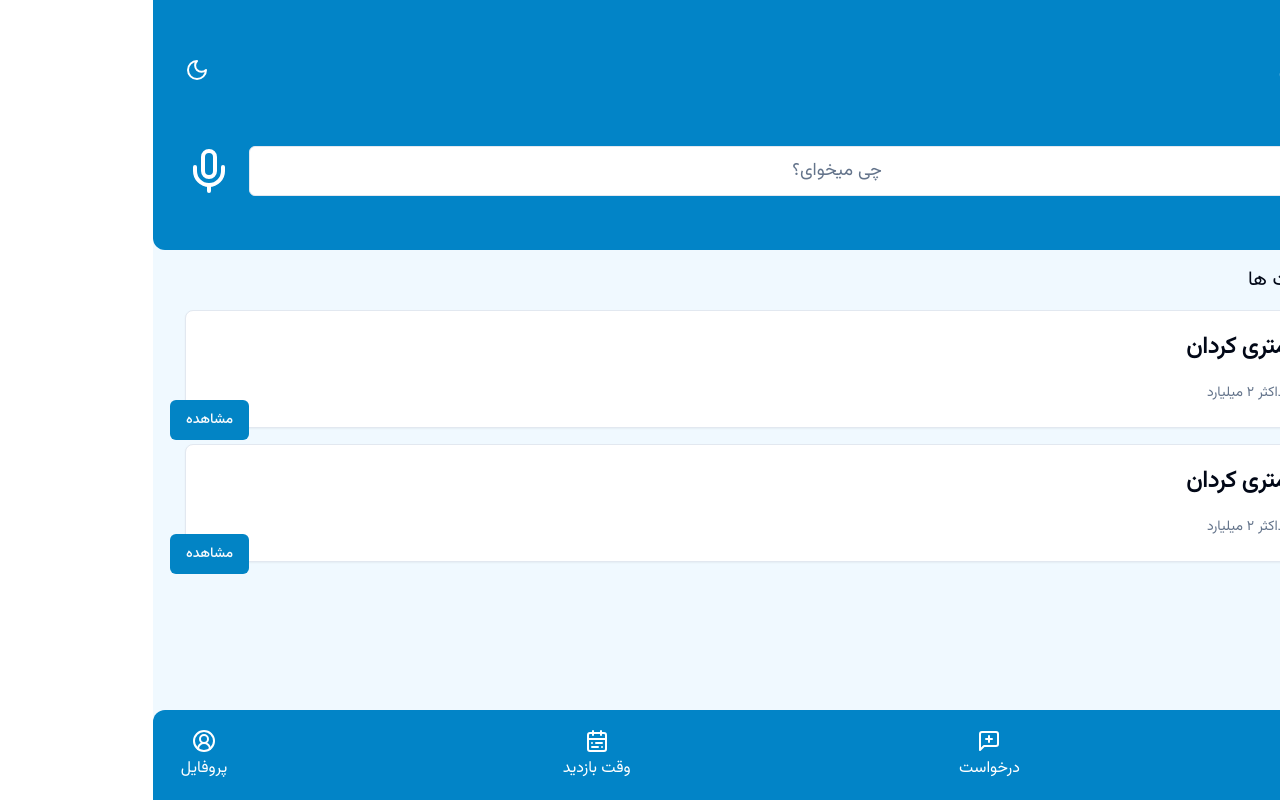
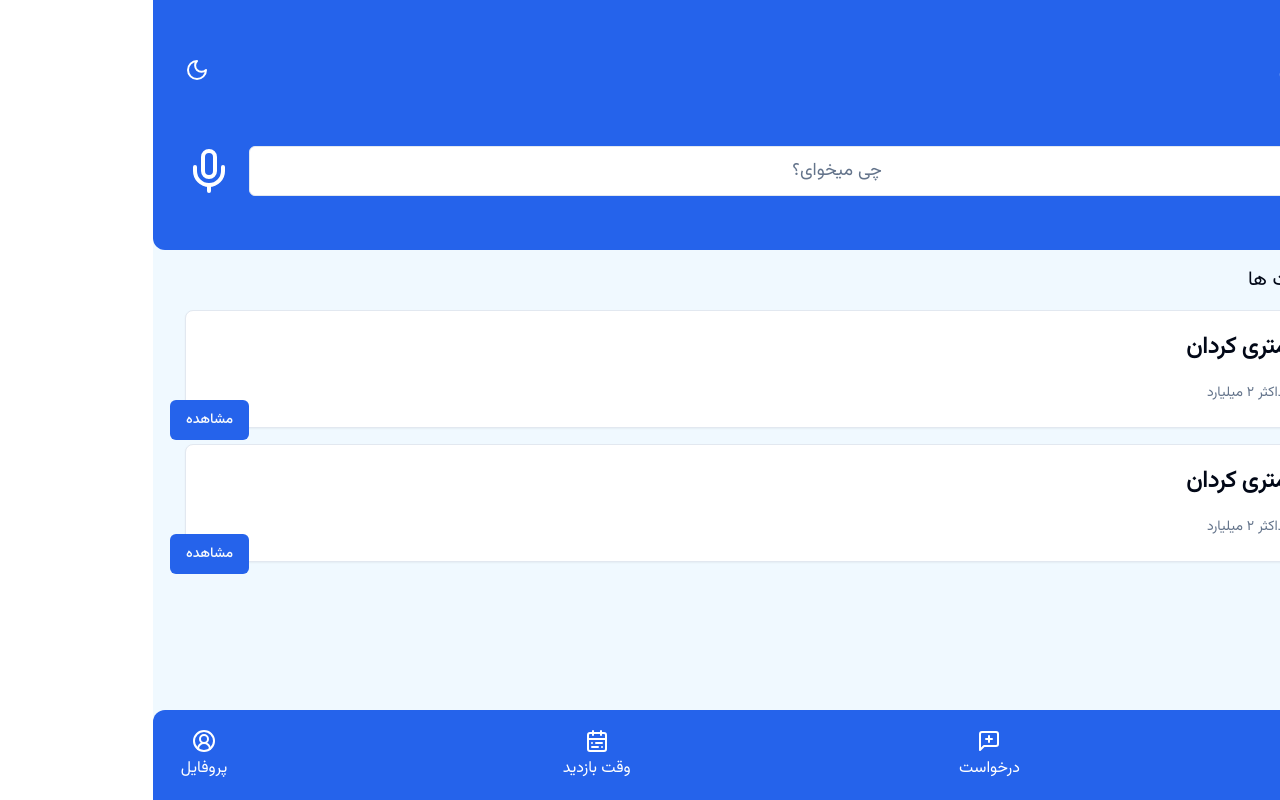
Before and after one commit to SepehrShapouri/melkbot, a Next.js app: page / in a window 1280 px wide. Built offline with nearby package versions, Linux system fonts and the light colour scheme.

Commit message:
fix:fix firebase account cert

```diff
--- a/app/(main)/page.js
+++ b/app/(main)/page.js
@@ -25,7 +25,7 @@ const offers = [
 function Home() {
   return (
     <section className="bg-sky-50 dark:bg-background h-screen">
-      <div className="w-full bg-sky-600 h-[250px] p-[2rem] text-white flex rounded-b-xl flex-col justify-center gap-[2rem]">
+      <div className="w-full bg-primary h-[250px] p-[2rem] text-white flex rounded-b-xl flex-col justify-center gap-[2rem]">
         <div>
           <span className="flex items-center justify-between w-full">
             <h1 className="text-2xl font-semibold">خوش اومدی</h1>
--- a/app/globals.css
+++ b/app/globals.css
@@ -1,6 +1,7 @@
 @tailwind base;
 @tailwind components;
 @tailwind utilities;
+
 
 @layer base {
   :root {
@@ -10,7 +11,7 @@
     --card-foreground: 222.2 84% 4.9%;
     --popover: 0 0% 100%;
     --popover-foreground: 222.2 84% 4.9%;
-    --primary: 200, 98%, 39%;
+    --primary: 221.2 83.2% 53.3%;
     --primary-foreground: 210 40% 98%;
     --secondary: 210 40% 96.1%;
     --secondary-foreground: 222.2 47.4% 11.2%;
@@ -22,7 +23,7 @@
     --destructive-foreground: 210 40% 98%;
     --border: 214.3 31.8% 91.4%;
     --input: 214.3 31.8% 91.4%;
-    --ring: 200, 98%, 39%;
+    --ring: 221.2 83.2% 53.3%;
     --radius: 0.5rem;
   }
 
@@ -33,7 +34,7 @@
     --card-foreground: 210 40% 98%;
     --popover: 222.2 84% 4.9%;
     --popover-foreground: 210 40% 98%;
-    --primary: 200, 98%, 39%;
+    --primary: 217.2 91.2% 59.8%;
     --primary-foreground: 222.2 47.4% 11.2%;
     --secondary: 217.2 32.6% 17.5%;
     --secondary-foreground: 210 40% 98%;
@@ -45,9 +46,10 @@
     --destructive-foreground: 210 40% 98%;
     --border: 217.2 32.6% 17.5%;
     --input: 217.2 32.6% 17.5%;
-    --ring: 200, 98%, 39%;
+    --ring: 224.3 76.3% 48%;
   }
 }
+
 
 @layer base {
   * {
--- a/components/NotificationPermission.jsx
+++ b/components/NotificationPermission.jsx
@@ -4,7 +4,8 @@ import React from "react";
 
 function NotificationPermission() {
   const { token, notificationPermissionStatus } = useFcmToken();
-  return <div>{token}</div>;
+  console.log(token)
+  return null;
 }
 
 export default NotificationPermission;
--- a/components/auth/AuthThemeToggle.jsx
+++ b/components/auth/AuthThemeToggle.jsx
@@ -4,7 +4,8 @@ import React, { useEffect, useState } from "react";
 import { Moon, Sun } from "lucide-react";
 
 function AuthThemeToggle({ color = null }) {
-  const { setTheme, theme } = useTheme();
+  const { setTheme, theme, systemTheme } = useTheme();
+  console.log(systemTheme);
   function renderIcon(theme) {
     switch (theme) {
       case "light": {
@@ -24,7 +25,17 @@ function AuthThemeToggle({ color = null }) {
         );
       }
       default: {
-        null;
+        return systemTheme == "light" ? (
+          <Moon
+            className={color ? `text-${color}` : "text-primary"}
+            onClick={() => setTheme("dark")}
+          />
+        ) : (
+          <Sun
+            className={color ? `text-${color}` : "text-primary"}
+            onClick={() => setTheme("light")}
+          />
+        );
       }
     }
   }
--- a/components/main/RootTab.jsx
+++ b/components/main/RootTab.jsx
@@ -13,7 +13,7 @@ function RootTab({ tab }) {
           className={clsx(
             "flex cursor-pointer flex-col items-center justify-center rounded-full w-[70px] h-[70px] gap-[0.2rem]",
             pathname == tab.href
-              ? "bg-white text-sky-600"
+              ? "bg-white text-primary"
               : "bg-none text-white"
           )}
         >
--- a/components/main/RootTabs.jsx
+++ b/components/main/RootTabs.jsx
@@ -3,7 +3,7 @@ import RootTab from "./RootTab";
 import { tabs } from "@/lib/constants";
 function RootTabs() {
   return (
-    <nav className="w-full h-[90px] bg-sky-600 fixed bottom-0 flex items-center rounded-t-xl">
+    <nav className="w-full h-[90px] bg-primary fixed bottom-0 flex items-center rounded-t-xl">
       <ul className="flex justify-between w-full px-[1rem]">
         {tabs.map((tab,index) => (
           <RootTab key={index} tab={tab} />
--- a/components/voiceRecorder/VoiceRecorderDrawer.jsx
+++ b/components/voiceRecorder/VoiceRecorderDrawer.jsx
@@ -17,10 +17,9 @@ function VoiceRecorderDrawer() {
   return (
     <Drawer>
       <DrawerTrigger>
-        {" "}
         <Mic className="w-12 h-12" />
       </DrawerTrigger>
-      <DrawerContent className="h-[300px]">
+      <DrawerContent className="h-[250px]">
         <DrawerHeader>
           <DrawerTitle>چی میخوای؟ به ملک بات بگو!</DrawerTitle>
           <DrawerDescription>
@@ -30,10 +29,6 @@ function VoiceRecorderDrawer() {
         </DrawerHeader>
         <AudioRecorderWithVisualizer/>
         <DrawerFooter>
-          {/* <Button>Submit</Button>
-          <DrawerClose>
-            <Button variant="outline">Cancel</Button>
-          </DrawerClose> */}
         </DrawerFooter>
       </DrawerContent>
     </Drawer>
--- a/hooks/useFcmToken.jsx
+++ b/hooks/useFcmToken.jsx
@@ -122,7 +122,7 @@ const useFcmToken = () => {
           {
             body: payload.notification?.body || "This is a new message",
             data: link ? { url: link } : undefined,
-            icon:'/icon.png'
+            icon:'/icon.png',
           }
         );
 
--- a/public/firebase-messaging-sw.js
+++ b/public/firebase-messaging-sw.js
@@ -11,7 +11,7 @@ const firebaseConfig = {
   storageBucket: "melkbot-pwa.appspot.com",
   messagingSenderId: "844924778037",
   appId: "1:844924778037:web:a694ae054ad99a4c35e37c",
-  measurementId: "G-Y4ZB75M1T1"
+  measurementId: "G-Y4ZB75M1T1",
 };
 
 firebase.initializeApp(firebaseConfig);
@@ -31,7 +31,7 @@ messaging.onBackgroundMessage((payload) => {
   const notificationTitle = payload.notification.title;
   const notificationOptions = {
     body: payload.notification.body,
-    icon: "./logo.png",
+    icon: "/logo.png",
     data: { url: link },
   };
   self.registration.showNotification(notificationTitle, notificationOptions);
```
Also changed, not shown: service_key.json (+2 -2 lines), public/sw.js.
